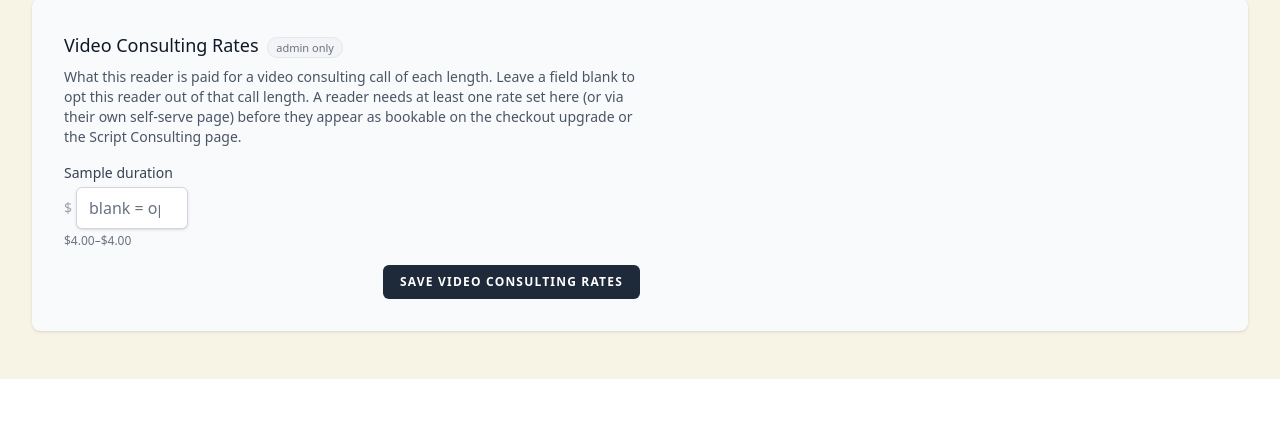
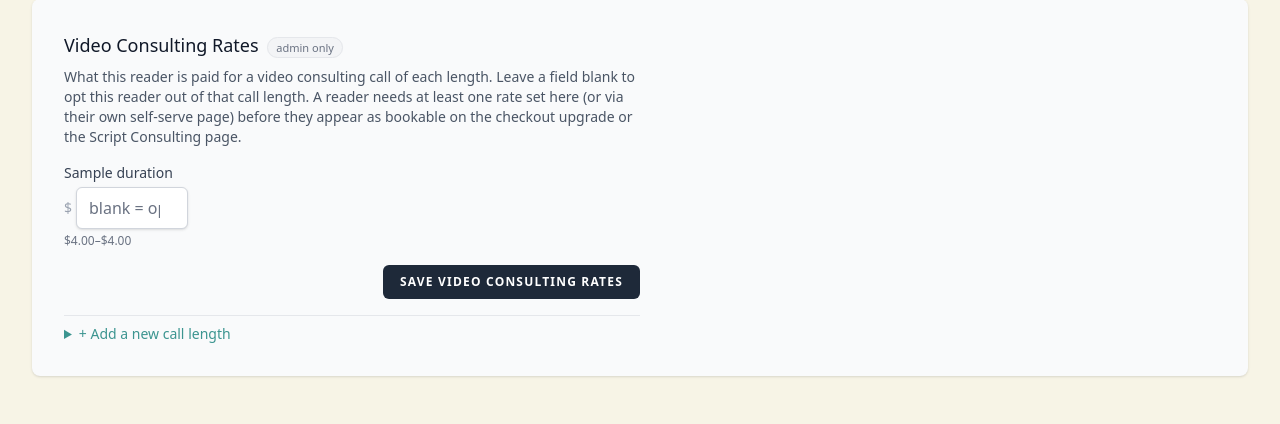
Before and after one commit to theomalley/screenplayreaders-portal, a Laravel app: page /readers/1/edit in a window 1280 px wide. Shown: the part 5160-5584 px from the top of the page. Before the commit the page ends 5539 px from the top, so only its background shows below. Run offline with Laravel 12, Linux system fonts and the light colour scheme; a user stored in the database is signed in; data comes from the database, SQL or seed files in the repository; tables that the repository leaves empty hold one stand-in row (values such as "Sample post"); grey boxes marked "Sample" are stand-in pictures; style sheets or scripts are compiled from the project's sources; parts of the project's set-up code (start-up, migrations or seed data) failed here and were passed over; some libraries are stand-ins or nearby versions.

Commit message:
Let admins add a new call-length duration from a reader's edit page
Durations are still sitewide (shared across every reader, same model the
theme's Tools -> SR Video Consulting page manages), but there was no way to
add one without leaving the reader's page first — an admin wanting to give a
reader a duration that doesn't exist yet had to go create it elsewhere, then
come back. Adds a small inline form to create one on the spot.

```diff
--- a/app/Http/Controllers/ReaderProfileController.php
+++ b/app/Http/Controllers/ReaderProfileController.php
@@ -1,5 +1,12 @@
 <?php
 
+// v1.19 — 2026-11-14 | Admins can now create a new call-length duration (minutes/label/base
+//                      rate/rate bounds) right from a reader's edit page (storeVideoConsultingDuration())
+//                      instead of needing the theme's separate "Tools -> SR Video Consulting"
+//                      page just to add one before they can set a reader's rate for it. The
+//                      duration itself is still sitewide (shared across every reader, same as
+//                      VideoConsultingDurationController's API-side create) — this just saves a
+//                      trip when the duration an admin wants doesn't exist yet.
 // v1.18 — 2026-11-14 | Admins can now set a reader's per-duration video consulting rate
 //                      directly from this edit page (updateVideoConsultingRates()) — previously
 //                      only the reader's own self-serve /video-consulting-rate page could set
@@ -324,6 +331,37 @@ class ReaderProfileController extends Controller
         return redirect()->route('readers.edit', $user)->with('success', 'Video consulting rates updated.');
     }
 
+    /**
+     * Admin-only: create a new sitewide call-length duration right from a reader's edit page,
+     * mirroring VideoConsultingDurationController::store()'s validation. $user is only used to
+     * redirect back to the page the admin started from — the duration itself is shared across
+     * every reader, same as one created via the theme's "Tools -> SR Video Consulting" page.
+     */
+    public function storeVideoConsultingDuration(Request $request, User $user)
+    {
+        $this->authorize('manage-settings-admin-only');
+
+        $data = $request->validate([
+            'minutes'         => ['required', 'integer', 'min:1', 'max:600'],
+            'label'           => ['required', 'string', 'max:255'],
+            'base_rate'       => ['required', 'numeric', 'min:0', 'max:9999.99'],
+            'min_reader_rate' => ['required', 'numeric', 'min:0', 'max:9999.99'],
+            'max_reader_rate' => ['required', 'numeric', 'min:0', 'max:9999.99', 'gte:min_reader_rate'],
+        ], [], [
+            'minutes'         => 'duration (minutes)',
+            'label'           => 'label',
+            'base_rate'       => 'base rate',
+            'min_reader_rate' => 'minimum reader rate',
+            'max_reader_rate' => 'maximum reader rate',
+        ]);
+
+        $data['sort_order'] = (int) (VideoConsultingDuration::max('sort_order') ?? -1) + 1;
+
+        VideoConsultingDuration::create($data);
+
+        return redirect()->route('readers.edit', $user)->with('success', 'Call length added.');
+    }
+
     public function destroy(User $user)
     {
         $this->authorize('deleteReader', User::class);
--- a/resources/views/profile/edit.blade.php
+++ b/resources/views/profile/edit.blade.php
@@ -1106,6 +1106,46 @@
                         </div>
                     </form>
                     @endif
+
+                    <details class="pt-2 border-t border-gray-200">
+                        <summary class="text-sm text-indigo-600 cursor-pointer select-none">+ Add a new call length</summary>
+                        <p class="text-xs text-gray-500 mt-2 mb-3">This creates a sitewide call length every reader can be given a rate for — not just this one.</p>
+                        <form method="POST" action="{{ route('readers.storeVideoConsultingDuration', $user) }}" class="space-y-3">
+                            @csrf
+                            <div class="grid grid-cols-2 gap-3">
+                                <div>
+                                    <x-input-label for="new_duration_label" value="Label" />
+                                    <x-text-input id="new_duration_label" name="label" type="text" class="mt-1 block w-full" placeholder="e.g. 30 Minute" />
+                                </div>
+                                <div>
+                                    <x-input-label for="new_duration_minutes" value="Minutes" />
+                                    <x-text-input id="new_duration_minutes" name="minutes" type="number" class="mt-1 block w-full" min="1" max="600" placeholder="30" />
+                                </div>
+                                <div>
+                                    <x-input-label for="new_duration_base_rate" value="Base Rate ($)" />
+                                    <x-text-input id="new_duration_base_rate" name="base_rate" type="number" class="mt-1 block w-full" min="0" max="9999.99" step="0.01" />
+                                </div>
+                                <div class="grid grid-cols-2 gap-2">
+                                    <div>
+                                        <x-input-label for="new_duration_min_rate" value="Min Reader Rate ($)" />
+                                        <x-text-input id="new_duration_min_rate" name="min_reader_rate" type="number" class="mt-1 block w-full" min="0" max="9999.99" step="0.01" />
+                                    </div>
+                                    <div>
+                                        <x-input-label for="new_duration_max_rate" value="Max Reader Rate ($)" />
+                                        <x-text-input id="new_duration_max_rate" name="max_reader_rate" type="number" class="mt-1 block w-full" min="0" max="9999.99" step="0.01" />
+                                    </div>
+                                </div>
+                            </div>
+                            <x-input-error :messages="$errors->get('label')" class="mt-1" />
+                            <x-input-error :messages="$errors->get('minutes')" class="mt-1" />
+                            <x-input-error :messages="$errors->get('base_rate')" class="mt-1" />
+                            <x-input-error :messages="$errors->get('min_reader_rate')" class="mt-1" />
+                            <x-input-error :messages="$errors->get('max_reader_rate')" class="mt-1" />
+                            <div class="flex justify-end">
+                                <x-secondary-button>Add Call Length</x-secondary-button>
+                            </div>
+                        </form>
+                    </details>
                 </div>
             </div>
             @endif
--- a/routes/web.php
+++ b/routes/web.php
@@ -171,6 +171,7 @@ Route::middleware(['auth', 'verified'])->group(function () {
     Route::patch('/readers/{user}', [ReaderProfileController::class, 'update'])->name('readers.update');
     Route::patch('/readers/{user}/rates', [ReaderProfileController::class, 'updateRates'])->name('readers.updateRates');
     Route::patch('/readers/{user}/video-consulting-rates', [ReaderProfileController::class, 'updateVideoConsultingRates'])->name('readers.updateVideoConsultingRates');
+    Route::post('/readers/{user}/video-consulting-durations', [ReaderProfileController::class, 'storeVideoConsultingDuration'])->name('readers.storeVideoConsultingDuration');
     Route::delete('/readers/{user}', [ReaderProfileController::class, 'destroy'])->name('readers.destroy');
 
     Route::get('/manual', [ManualController::class, 'show'])->name('manual.show');
```
